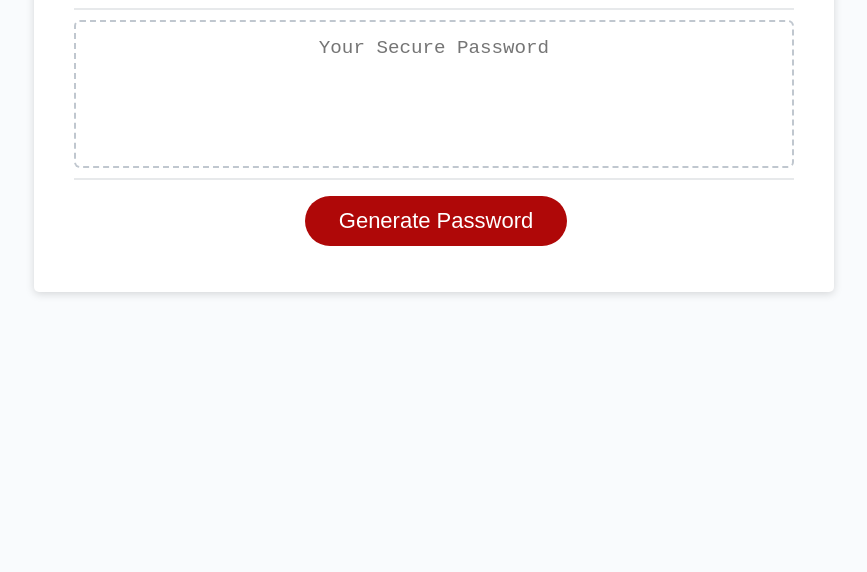
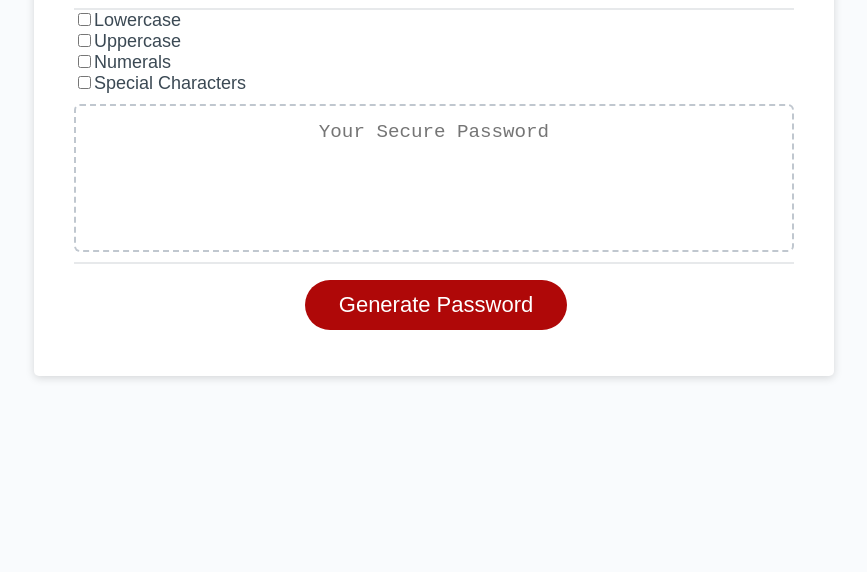
Before and after one commit to YungRav/Password-Generator, a plain HTML site: page index.html in a window 1280 px wide. Shown: the part 228-800 px from the top of the page, without its empty margins (206-1073 px from the left). Drawn offline with Linux system fonts and the light colour scheme.

Commit message:
second commit

```diff
--- a/index.html
+++ b/index.html
@@ -16,6 +16,10 @@
         <div class="card-header">
           <h2>Generate a Password</h2>
         </div>
+        <div id = "checkBox1"></div>
+        <div id = "checkBox2"></div>
+        <div id = "checkBox3"></div>
+        <div id = "checkBox4"></div>
         <div class="card-body">
           <textarea
             readonly
--- a/script.js
+++ b/script.js
@@ -1,16 +1,79 @@
 // Assignment Code
 var generateBtn = document.querySelector("#generate");
 
-function generatePassword(i, j, k, l) {
+//checkbox1
+var checkbox1 = document.createElement('input');
+checkbox1.type = "checkbox";
+checkbox1.name = "name";
+checkbox1.value = "value";
+checkbox1.id = "id";
+var label = document.createElement('label');
+label.htmlFor = "id";
+label.appendChild(document.createTextNode('Lowercase'));
+checkBox1.appendChild(checkbox1);
+checkBox1.appendChild(label);
+
+//checkbox2
+var checkbox2 = document.createElement('input');
+checkbox2.type = "checkbox";
+checkbox2.name = "name";
+checkbox2.value = "value";
+checkbox2.id = "id";
+var label = document.createElement('label');
+label.htmlFor = "id";
+label.appendChild(document.createTextNode('Uppercase'));
+checkBox2.appendChild(checkbox2);
+checkBox2.appendChild(label);
+
+//checkbox3
+var checkbox3 = document.createElement('input');
+checkbox3.type = "checkbox";
+checkbox3.name = "name";
+checkbox3.value = "value";
+checkbox3.id = "id";
+var label = document.createElement('label');
+label.htmlFor = "id";
+label.appendChild(document.createTextNode('Numerals'));
+checkBox3.appendChild(checkbox3);
+checkBox3.appendChild(label);
+
+//checkbox4
+var checkbox4 = document.createElement('input');
+checkbox4.type = "checkbox";
+checkbox4.name = "name";
+checkbox4.value = "value";
+checkbox4.id = "id";
+var label = document.createElement('label');
+label.htmlFor = "id";
+label.appendChild(document.createTextNode('Special Characters'));
+checkBox4.appendChild(checkbox4);
+checkBox4.appendChild(label);
+
+
+// var lowercaseCheckbox = document.querySelector('#lowercaseCheckbox')
+
+
+
+
+//sees whether checkbox is checked
+//function generatePassword() {
+  //var x = document.getElementById("checkbox1").checked;
+  //document.getElementById("apple").innerHTML = x;
+//}
+
+function generatePassword() {
+
+  lowercaseCheckbox = document.querySelector('#lowercaseCheckbox')
 
 }
 
 // Variables for the character options
-var lowerCase = 'abcdefghijklmnopqrstuvwxyz';
-var upperCase = 'ABCDEFGHIJKLMNOPQRSTUVWXYZ';
-var numeric = '1234567890';
-var special = '!@#$%^&*()-_=+?.,';
+var withLowerCase = 'abcdefghijklmnopqrstuvwxyz';
+var withUpperCase = 'ABCDEFGHIJKLMNOPQRSTUVWXYZ';
+var withNumeric = '1234567890';
+var withSpecial = '!@#$%^&*()-_=+?.,';
 var pass = "";
+
 
 var bool1 = true;
 var bool2 = false;
@@ -19,6 +82,8 @@ var bool4 = true;
 
 // Write password to the #password input
 function writePassword() {
+
+  //var charTypes = prompt("Please write which character types you would like: lowercase, capital, numeric, and/or special.")
   var password = generatePassword();
   var passwordText = document.querySelector("#password");
 
```
